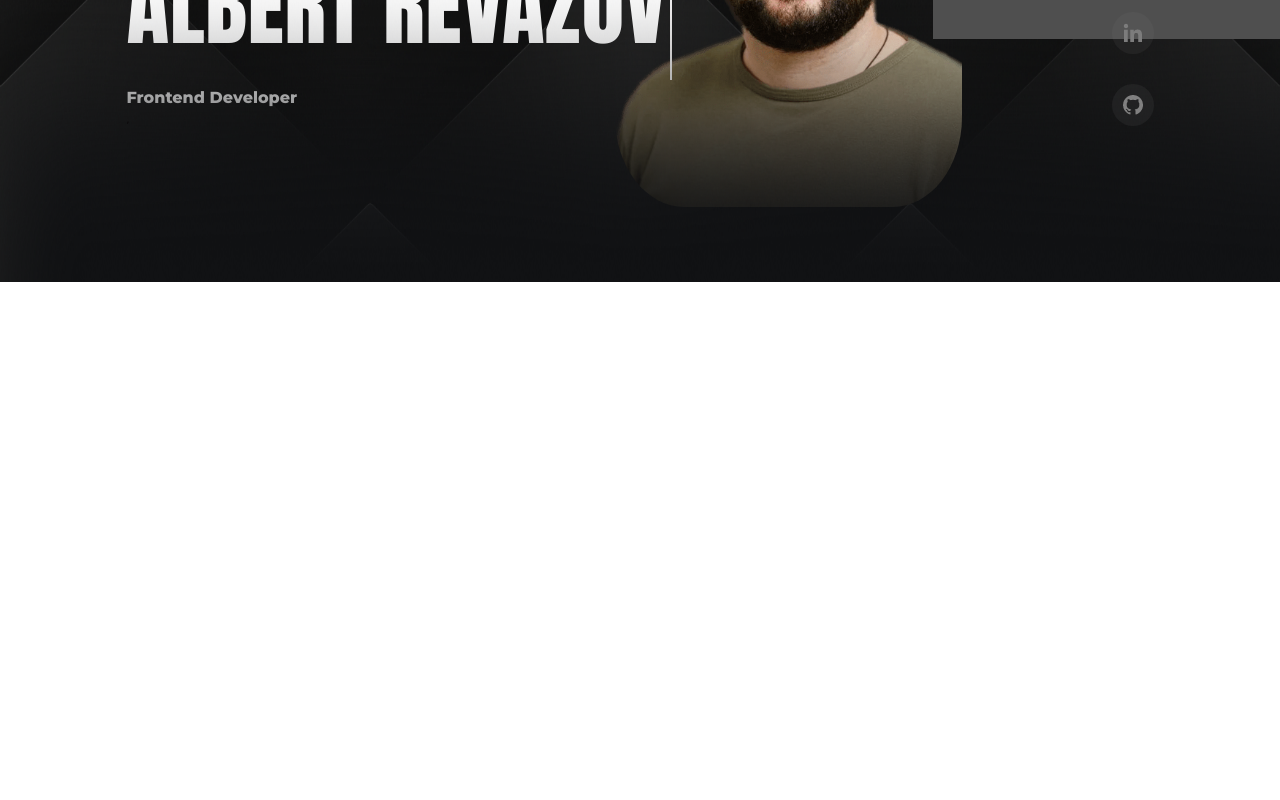
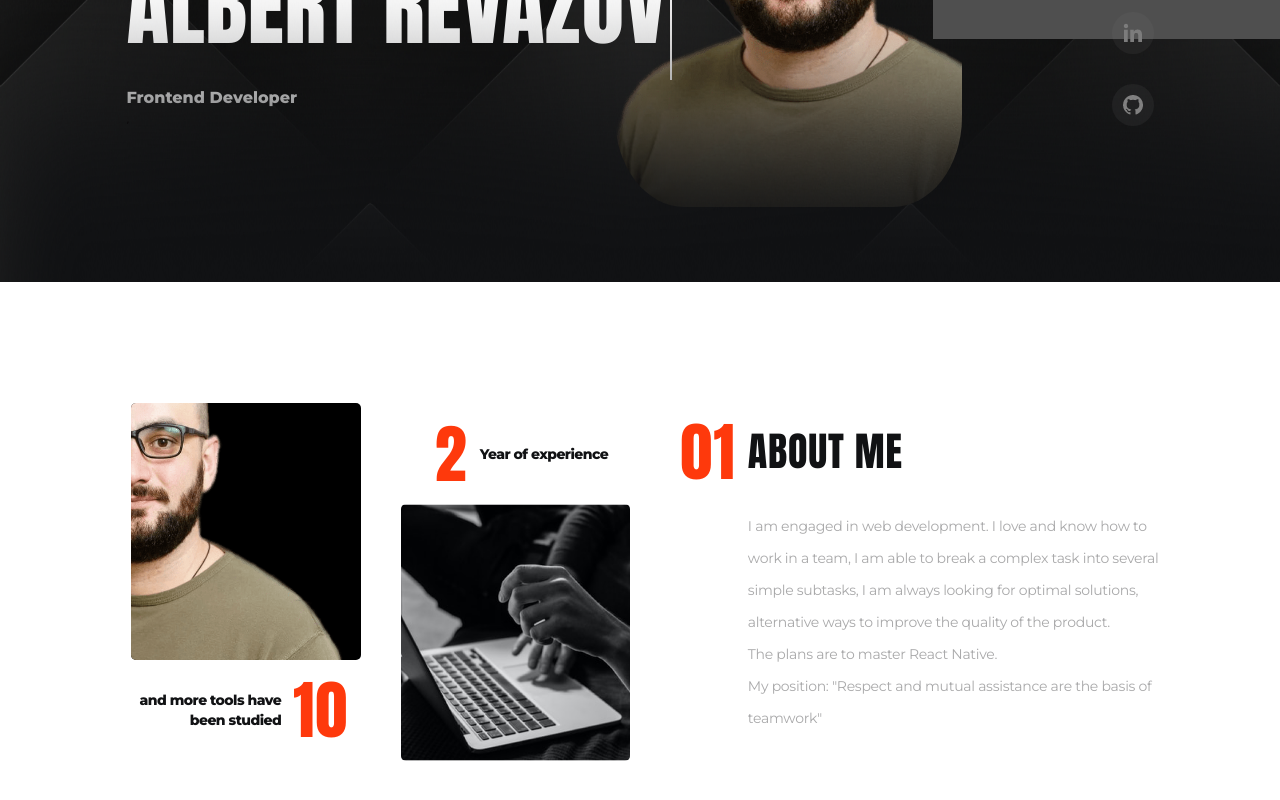
Before and after one commit to AlbertRevazov/MainPage, a React (Create React App) app: page / in a window 1280 px wide. Shown: the part 372-1172 px from the top of the page. Before the commit the page ends 800 px from the top, so only its background shows below. Built offline with nearby package versions, Linux system fonts and the light colour scheme; grey boxes are pictures that could not be loaded.

Commit message:
about block with adaptive

```diff
--- a/src/Source/components/Home/index.tsx
+++ b/src/Source/components/Home/index.tsx
@@ -1,6 +1,12 @@
-import React from "react";
+import React, { FC } from "react";
 import { HeaderBlock } from "./sections/header";
+import { AboutMe } from "./sections/AboutMe";
 
-export const HomePage = () => {
-  return <HeaderBlock />;
+export const HomePage: FC = () => {
+  return (
+    <>
+      <HeaderBlock />
+      <AboutMe />
+    </>
+  );
 };
--- /dev/null
+++ b/src/Source/components/Home/sections/AboutMe/index.tsx
@@ -0,0 +1,43 @@
+import React, { FC } from "react";
+import "./sytles.css";
+export const AboutMe: FC = () => {
+    return (
+        <div className="about__container">
+            <div className="about__wrapper">
+                <div className="about__wrapper__blocks">
+                    <div className="about__years__block">
+                        <img src="/img/years.jpg" alt="" className="years__image image" />
+                        <div className="title__years">
+                            and more tools have been studied<h3 className={"count"}>10</h3>
+                        </div>
+                    </div>
+                    <div className="about__stack__block">
+                        <div className="title__stack">
+                            <h3 className={"count"}>2</h3>Year of experience
+                        </div>
+                        <img src="/img/stack.png" alt="" className="image" />
+                    </div>
+                </div>
+
+                <div className="about__hero">
+                    <h3 className={"count"}>01</h3>
+
+                    <div className="about__hero__text">
+                        <div className="about__hero__title">about me</div>
+                        <p>
+                            I am engaged in web development. I love and know how to work in a
+                            team, I am able to break a complex task into several simple
+                            subtasks, I am always looking for optimal solutions, alternative
+                            ways to improve the quality of the product.
+                        </p>
+                        <p>The plans are to master React Native.</p>
+                        <p>
+                            My position: "Respect and mutual assistance are the basis of
+                            teamwork"
+                        </p>
+                    </div>
+                </div>
+            </div>
+        </div>
+    );
+};
--- /dev/null
+++ b/src/Source/components/Home/sections/AboutMe/sytles.css
@@ -0,0 +1,153 @@
+.about__container {
+  position: relative;
+  left: 0px;
+  top: 114px;
+  max-width: 1107px;
+  margin: 80px auto;
+
+  @media (max-width: 767.98px) {
+    margin: -30px auto;
+  }
+}
+
+.about__wrapper {
+  display: flex;
+  justify-content: space-around;
+
+  @media (max-width: 1099.98px) {
+    flex-direction: column;
+    align-items: center;
+    justify-content: center;
+  }
+}
+
+.about__wrapper__blocks {
+  display: flex;
+  justify-content: space-around;
+  min-width: 540px;
+
+  @media (max-width: 559.98px) {
+    flex-direction: column;
+    align-items: center;
+    justify-content: center;
+    min-width: 0;
+    margin: 0 auto;
+  }
+}
+
+.about__stack__block,
+.about__years__block {
+  display: flex;
+  flex-direction: column;
+  align-items: center;
+  justify-content: center;
+  width: 230px;
+  height: 440px;
+}
+
+@media (max-width: 559.98px) {
+  .about__stack__block {
+    width: 90%;
+    align-items: flex-start;
+    justify-content: start;
+  }
+
+  .about__years__block {
+    width: 90%;
+    align-items: flex-end;
+    justify-content: end;
+  }
+}
+
+.years__image {
+  background-color: #000;
+}
+
+.image {
+  max-width: 230px;
+  height: 256.58px;
+  border-radius: 5px;
+}
+
+.title__years,
+.title__stack {
+  text-align: end;
+  display: flex;
+  justify-content: start;
+  align-items: center;
+  height: 39.47px;
+  font-family: "Montserrat";
+  font-style: normal;
+  font-weight: 600;
+  font-size: 14px;
+  line-height: 20px;
+  margin: 31px auto;
+  letter-spacing: -0.04em;
+  color: #111214;
+}
+
+@media (max-width: 559.98px) {
+  .title__years {
+    justify-content: end;
+    /* width: 200px; */
+  }
+
+  .title__stack {
+    margin: 31px 0;
+  }
+}
+
+.count {
+  color: #fe390c;
+  letter-spacing: 0.02em;
+  text-transform: uppercase;
+  font-family: "Anton";
+  font-style: normal;
+  font-weight: 400;
+  font-size: 64px;
+  line-height: 96px;
+  margin: 12px;
+}
+
+.about__hero {
+  max-width: 501px;
+  height: 284.21px;
+  display: flex;
+  align-items: flex-start;
+  margin-top: 30px;
+}
+
+.about__hero__text {
+  display: flex;
+  flex-direction: column;
+  align-items: start;
+  font-family: "Montserrat";
+  font-style: normal;
+  font-weight: 500;
+  font-size: 14px;
+  line-height: 32px;
+  letter-spacing: -0.02em;
+  color: #a9a9aa;
+  margin-top: 29px;
+}
+
+.about__hero__title {
+  font-family: "Anton";
+  font-style: normal;
+  font-weight: 400;
+  font-size: 40px;
+  line-height: 60px;
+  display: flex;
+  align-items: center;
+  letter-spacing: 0.02em;
+  text-transform: uppercase;
+  color: #111214;
+  margin-bottom: 29px;
+}
+
+.about__hero__title,
+p {
+  @media (max-width: 559.98px) {
+    width: 100%;
+  }
+}
```
Also changed, not shown: public/img/stack.png (added), public/img/years.jpg (added).
